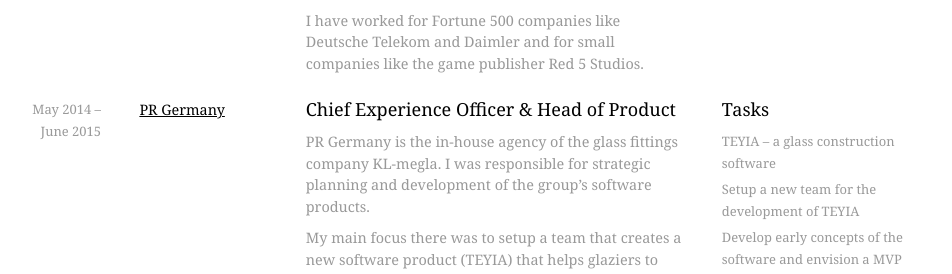
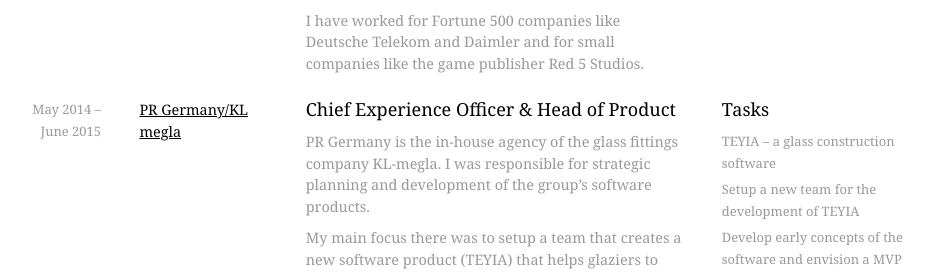
Before and after one commit to ma6/ma6.github.io, a Jekyll site: the page built from _pages/index.md, in a window 1280 px wide and 900 px high, scrolled down 1937 px. Shown: the part 160-434 px from the top of the window, without its empty margins (187-1139 px from the left). Built offline with Jekyll 4.4.1, drawn with Linux system fonts in a browser that asks for light colours; some web fonts are replaced; comment, search, counter and statistics services are not loaded.

Commit message:
Update experience.yml

```diff
--- a/_data/experience.yml
+++ b/_data/experience.yml
@@ -58,8 +58,8 @@
 
 - start-date: May 2014
   end-date: June 2015
-  company: PR Germany
-  company-url: http://www.pr-germany.com/
+  company: PR Germany/KL megla
+  company-url: https://www.kl-megla.de/
   title: Chief Experience Officer & Head of Product
   content:
     - text: PR Germany is the in-house agency of the glass fittings company KL-megla. I was responsible for strategic planning and development of the group’s software products.
```
